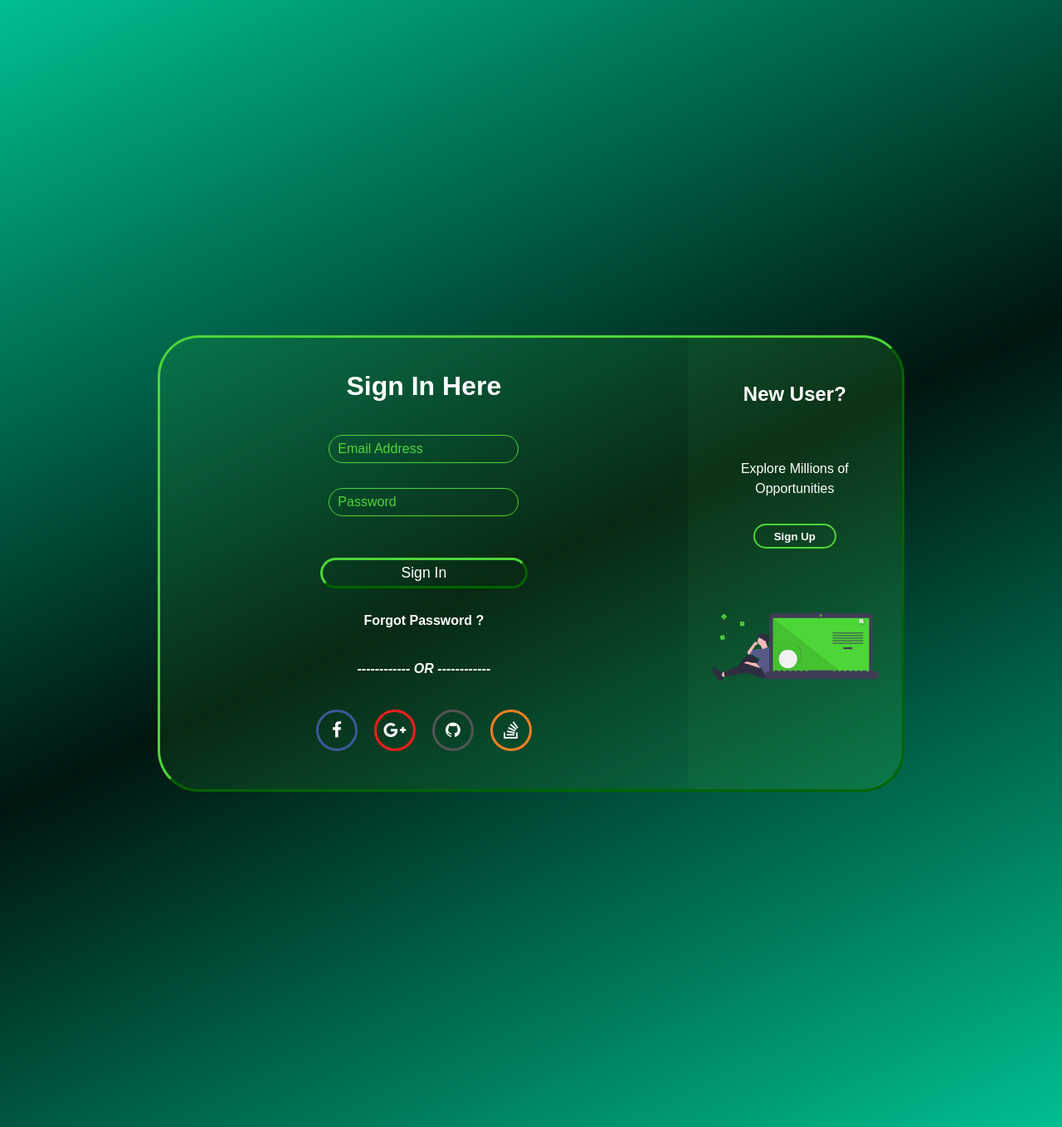
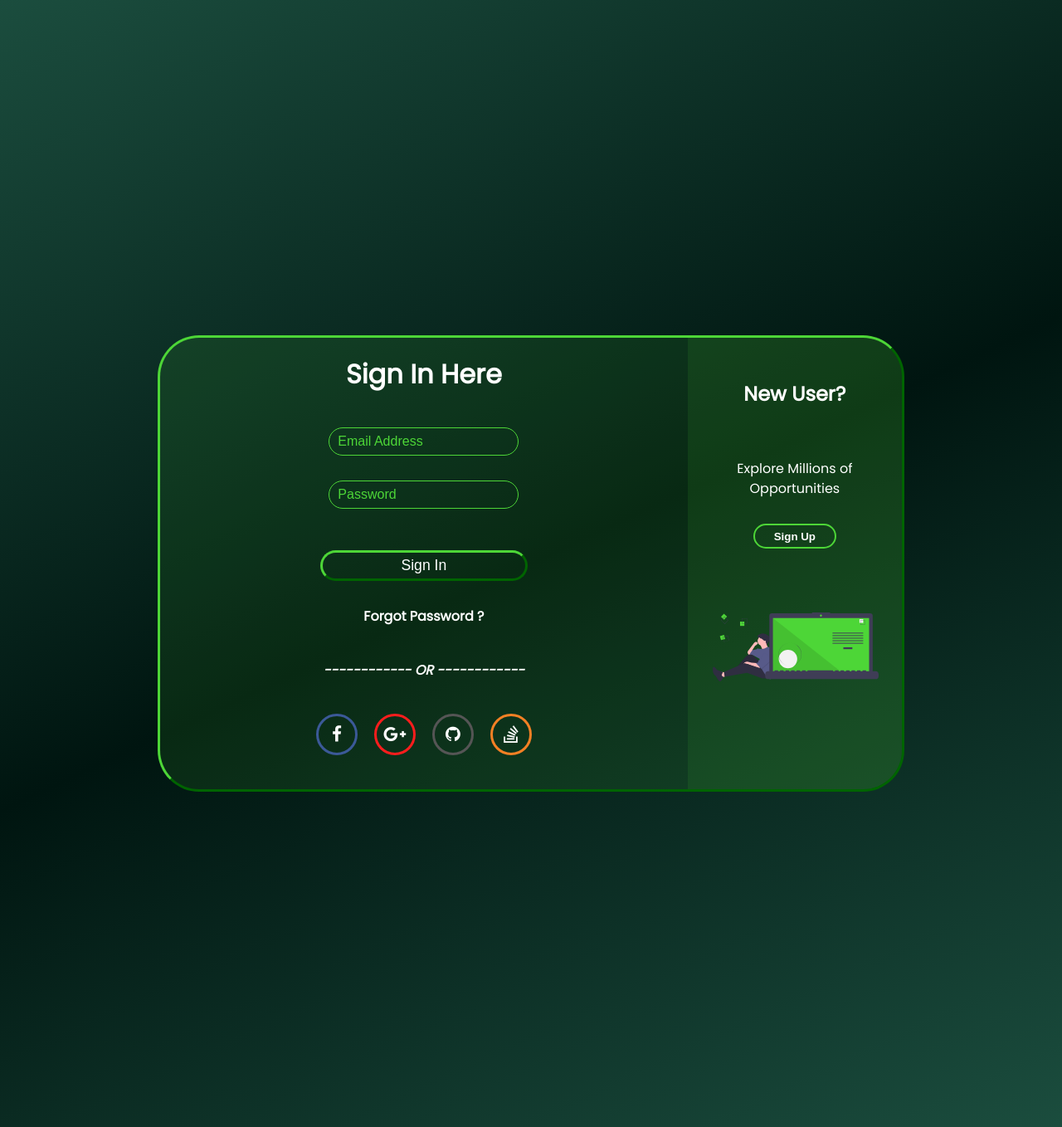
Before and after one commit to ab-yusufi/abkoder, a PHP site: the page made by Projects/Login UI 2/index.html in a window 1280 px wide. Shown: the whole page at 83% size. Run offline with PHP 8.4, Linux system fonts and the light colour scheme.

Commit message:
Login UI 2 2.0 Completed

```diff
--- a/Projects/Login UI 2/index.html
+++ b/Projects/Login UI 2/index.html
@@ -15,17 +15,20 @@
   </head>
   <body>
     <div class="container">
+      <!-- Form Section -->
       <div class="form signin">
         <h2>Sign In Here</h2>
-        <label>
+        <div>
           <input type="email" placeholder="Email Address" />
-        </label>
-        <label>
+        </div>
+        <div>
           <input type="password" placeholder="Password" />
-        </label>
-        <button class="btn">Sign In</button>
+        </div>
+        <button class="submit-btn">Sign In</button>
         <p class="forgot">Forgot Password ?</p>
         <p class="or">------------ OR ------------</p>
+
+        <!-- Social Login -->
         <div class="social">
           <a class="facebook">
             <i class="fa fa-facebook"></i>
@@ -43,18 +46,19 @@
       </div>
       <div class="form signup">
         <h2>Sign Up Here</h2>
+        <div>
+          <input type="email" placeholder="Email Address" />
+        </div>
+        <div>
+          <input type="password" placeholder="Password" />
+        </div>
+        <div>
+          <input type="password" placeholder="Confirm Password" />
+        </div>
+        <button class="submit-btn">Sign Up</button>
+        <p class="or">------------ OR ------------</p>
 
-        <label>
-          <input type="email" placeholder="Email Address" />
-        </label>
-        <label>
-          <input type="password" placeholder="Password" />
-        </label>
-        <label>
-          <input type="password" placeholder="Confirm Password" />
-        </label>
-        <button class="btn">Sign Up</button>
-        <p class="or">------------ OR ------------</p>
+        <!-- Social Login -->
         <div class="social">
           <a class="facebook">
             <i class="fa fa-facebook"></i>
@@ -76,16 +80,16 @@
         <p>
           Explore Millions of Opportunities
         </p>
-        <button class="btn-2" id="signup">Sign Up</button>
-        <img src="images/image1.svg" alt="" />
+        <button class="mode-btn" id="signup">Sign Up</button>
+        <img src="images/image1.svg" alt="" class="img" />
       </div>
       <div class="formText signup">
         <h2>One Of Us?</h2>
         <p>
           We've Missed You A Lot!
         </p>
-        <button class="btn-2" id="signin">Sign In</button>
-        <img src="images/image1.svg" alt="" />
+        <button class="mode-btn" id="signin">Sign In</button>
+        <img src="images/image1.svg" alt="" class="img" />
       </div>
     </div>
     <script src="script.js" charset="utf-8"></script>
--- a/Projects/Login UI 2/script.js
+++ b/Projects/Login UI 2/script.js
@@ -1,6 +1,61 @@
 const container = document.querySelector(".container");
 const signupBtn = document.querySelector("#signup");
 const signinBtn = document.querySelector("#signin");
+const img = document.querySelectorAll(".img");
+
+const themeData = [
+  [
+    "#e6425e",
+    "#b4161b",
+    "#800000",
+    "rgba(230, 66, 94, 0.1)",
+    "images/image2.svg",
+  ],
+
+  [
+    "#5DA3FA",
+    "#2827CC",
+    "#1F305E",
+    "rgb(92, 163, 250,0.1)",
+    "images/image3.svg",
+  ],
+  [
+    "#E5D68A",
+    "#A77B06",
+    "#666600",
+    "rgb(230, 215, 139, 0.1)",
+    "images/image4.svg",
+  ],
+  [
+    "#4dd637",
+    "#006400",
+    "#1B4D3E",
+    "rgba(77, 214, 55, 0.1)",
+    "images/image1.svg",
+  ],
+];
+const root = document.querySelector(":root");
+const cssVariables = getComputedStyle(root);
+var i = 0;
+
+const changeTheme = (i) => {
+  root.style.setProperty("--primary-color", themeData[i][0]);
+  root.style.setProperty("--primary-dark", themeData[i][1]);
+  root.style.setProperty("--bg-gradient", themeData[i][2]);
+  root.style.setProperty("--bg-light", themeData[i][3]);
+  img[0].setAttribute("src", themeData[i][4]);
+  img[1].setAttribute("src", themeData[i][4]);
+  console.log("RUNNING");
+};
+
+setInterval(() => {
+  changeTheme(i);
+  i++;
+  if (i == 4) {
+    i = 0;
+  }
+}, 4000);
+
 signupBtn.addEventListener("click", () => {
   container.classList.toggle("signup-mode");
 });
--- a/Projects/Login UI 2/style.css
+++ b/Projects/Login UI 2/style.css
@@ -1,19 +1,20 @@
+@import url("https://fonts.googleapis.com/css2?family=Poppins&display=swap");
+/* Colors - Given in Description */
 :root {
-  /* --bg-gradient: #b4161b; */
   /* --primary-color: #e6425e; */
   /* --primary-dark: #b4161b; */
+  /* --bg-gradient: #D82E2F; */
   /* --bg-light: rgba(230, 66, 94, 0.1); */
-  /* --bg-light-ft: rgba(230, 66, 94, 0.1); */
-  --bg-gradient: #00bf8f;
+
   --primary-color: #4dd637;
   --primary-dark: #006400;
+  --bg-gradient: #1b4d3e;
   --bg-light: rgba(77, 214, 55, 0.1);
-  --bg-light-ft: rgba(77, 214, 55, 0.05);
   --whatsapp-color: #25d366;
   --whatsapp-dark-color: #075e54;
   --facebook-color: #3b5998;
   --stackoverflow: #f48024;
-  --instagram-color: #fd1d1d;
+  --google-color: #fd1d1d;
   --github-color: #555;
 }
 
@@ -53,10 +54,11 @@
   background: var(--bg-light);
 }
 
+/* Styling Form */
 .container .form {
   width: 71.111%;
   height: 100%;
-  padding: 40px;
+  padding: 20px;
   transition: 1.2s;
 }
 
@@ -78,17 +80,17 @@
   font-size: 2rem;
 }
 
-.form label {
+.form div {
   display: block;
   margin: 30px auto;
   text-align: center;
 }
 
-.form label input[type="email"] {
+.form div input[type="email"] {
   margin-top: 10px;
 }
 
-.form label input {
+.form div input {
   border: none;
   outline: none;
   padding: 7px 10px;
@@ -101,7 +103,7 @@
   transition: 0.5s;
 }
 
-.form label input::placeholder {
+.form div input::placeholder {
   font-weight: normal;
   color: var(--primary-color);
 }
@@ -161,11 +163,11 @@
 }
 
 .form .social a.google-plus {
-  border: 3px solid var(--instagram-color);
+  border: 3px solid var(--google-color);
 }
 
 .form .social a.google-plus:hover {
-  background: var(--instagram-color);
+  background: var(--google-color);
 }
 
 .form .social a.github {
@@ -199,7 +201,7 @@
   width: 28.89%;
   padding: 20px;
   color: var(--primary-color);
-  background: var(--bg-light-ft);
+  background: var(--bg-light);
   display: flex;
   flex-direction: column;
   align-items: center;
@@ -225,12 +227,6 @@
   line-height: 1.5;
   color: #fff;
   border-radius: 25px;
-}
-
-.formText .btn-2 {
-  width: 100px;
-  height: 30px;
-  border-radius: 30px;
 }
 
 .formText img {
@@ -265,7 +261,7 @@
 }
 
 /* Utilities */
-.btn {
+.submit-btn {
   width: 250px;
   font-size: 1.1rem;
   border-radius: 30px;
@@ -281,16 +277,16 @@
   color: #fff;
 }
 
-.btn:hover {
+.submit-btn:hover {
   box-shadow: 2px 2px 10px var(--primary-color);
 }
 
-.btn:active {
+.submit-btn:active {
   transform: translateY(1px);
   box-shadow: 1px 1px 5px var(--primary-color);
 }
 
-.btn-2 {
+.mode-btn {
   outline: none;
   border: none;
   cursor: pointer;
@@ -299,16 +295,20 @@
   border: 2px solid var(--primary-color);
   color: #fff;
   font-weight: 600;
+  width: 100px;
+  height: 30px;
+  border-radius: 30px;
 }
 
-.btn-2:hover {
+.mode-btn:hover {
   box-shadow: 2px 2px 10px var(--primary-color);
 }
-.btn-2:active {
+.mode-btn:active {
   transform: translateY(1px);
   box-shadow: 1px 1px 5px var(--primary-color);
 }
 
+/* Responsive */
 @media (max-width: 920px) {
   .container {
     width: 540px;
@@ -319,7 +319,7 @@
   .container .form {
     width: 100%;
     height: 80%;
-    padding: 20px;
+    padding: 10px;
     overflow: hidden;
   }
 
@@ -355,7 +355,7 @@
     font-size: 1.7rem;
   }
 
-  .form label {
+  .form div {
     margin: 20px;
   }
 
@@ -368,11 +368,11 @@
   }
 
   .form p.or {
-    margin-top: 35px;
+    margin-top: 30px;
   }
 
   .form .social {
-    margin-top: 25px;
+    margin-top: 15px;
   }
 
   .form .social a.facebook {
@@ -380,7 +380,7 @@
   }
 
   .form .social a.google-plus {
-    border: 2px solid var(--instagram-color);
+    border: 2px solid var(--google-color);
   }
 
   .form .social a.github {
@@ -409,7 +409,7 @@
     margin-top: 25px;
   }
 
-  .form label {
+  .form div {
     margin: 15px 0;
   }
 
```
Also changed, not shown: Projects/Login UI 2/images/image2.svg, Projects/Login UI 2/images/image3.svg, Projects/Login UI 2/images/image4.svg (added).
